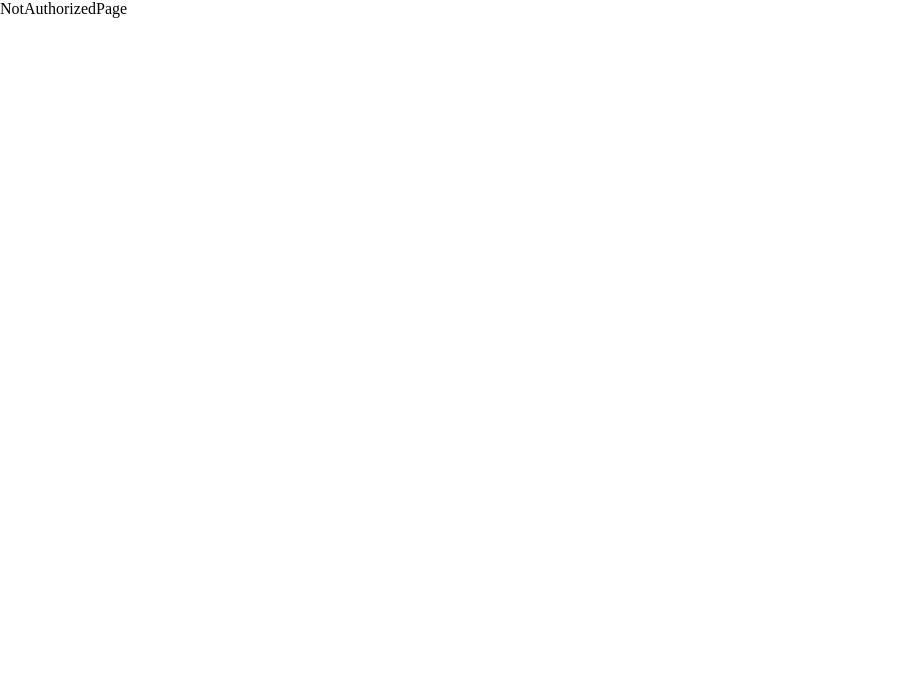
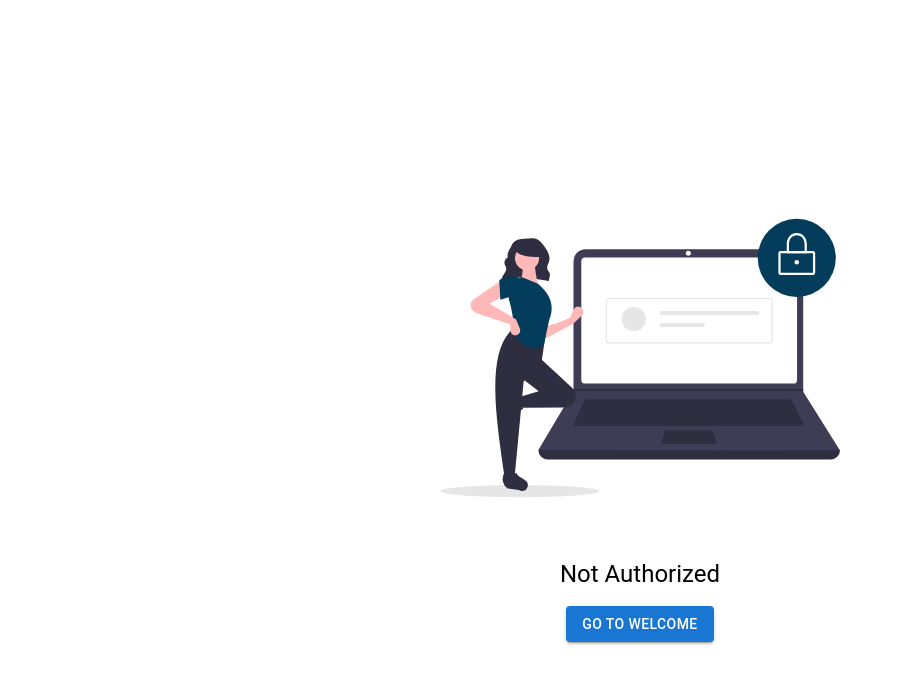
Before and after one commit to batuhanbasturk/OBSS_FE23, a React (Create React App) app in the folder contact-form-management/contact-form-management-client/: page /users in a window 1280 px wide. Shown: the top 684 px of the page, without its empty margins (0-903 px from the left). Built offline with nearby package versions, Linux system fonts and the light colour scheme.

Commit message:
Error Pages UI design

```diff
--- a/contact-form-management/contact-form-management-client/src/components/NotAuthorizedPage.js
+++ b/contact-form-management/contact-form-management-client/src/components/NotAuthorizedPage.js
@@ -1,7 +1,32 @@
-import React from "react";
+import { useNavigate } from "react-router-dom";
+import { Button, Container, Typography } from "@mui/material";
+import notAuthorized from "../images/notAuthorized.svg";
+import {
+  containerStyle,
+  imageStyle,
+  titleStyle,
+} from "../constants/errorPageStyles";
 
-const NotAuthorizedPage = () => {
-  return <div>NotAuthorizedPage</div>;
+const NotAuthorizedPage = ({ error }) => {
+  const navigate = useNavigate();
+  return (
+    <Container sx={containerStyle}>
+      <img src={notAuthorized} alt="not-auth" sx={imageStyle} />
+      <Typography variant="h5" component="h2" sx={titleStyle}>
+        {error ? error : "Not Authorized"}
+      </Typography>
+
+      <Button
+        variant="contained"
+        color="primary"
+        onClick={() => {
+          error ? navigate("/") : navigate("/welcome");
+        }}
+      >
+        {error ? "Go to Homepage" : "Go to Welcome"}
+      </Button>
+    </Container>
+  );
 };
 
 export default NotAuthorizedPage;
--- a/contact-form-management/contact-form-management-client/src/components/NotFoundPage.js
+++ b/contact-form-management/contact-form-management-client/src/components/NotFoundPage.js
@@ -1,45 +1,23 @@
-import React from "react";
 import { useNavigate } from "react-router-dom";
+
 import { Button, Container, Typography } from "@mui/material";
 import NotFound from "../images/404.svg";
+import {
+  containerStyle,
+  imageStyle,
+  titleStyle,
+} from "../constants/errorPageStyles";
 
 const NotFoundPage = ({ error }) => {
   const navigate = useNavigate();
 
-  const containerStyle = {
-    display: "flex",
-    flexDirection: "column",
-    alignItems: "center",
-    justifyContent: "center",
-    minHeight: "100vh",
-  };
-
-  const imageStyle = {
-    marginBottom: "16px",
-    maxWidth: "100%",
-    height: "auto",
-  };
-
-  const titleStyle = {
-    marginBottom: "16px",
-  };
-
-  const textStyle = {
-    marginBottom: "16px",
-  };
-
-  console.log(error);
   return (
     <Container sx={containerStyle}>
       <img src={NotFound} alt="404" sx={imageStyle} />
       <Typography variant="h5" component="h2" sx={titleStyle}>
         {error ? error : "Page Not Found"}
       </Typography>
-      <Typography variant="body1" sx={textStyle}>
-        {error
-          ? "The message you are looking for does not exist"
-          : "The page you are looking for does not exist."}
-      </Typography>
+
       <Button
         variant="contained"
         color="primary"
--- /dev/null
+++ b/contact-form-management/contact-form-management-client/src/constants/errorPageStyles.js
@@ -0,0 +1,17 @@
+export const containerStyle = {
+  display: "flex",
+  flexDirection: "column",
+  alignItems: "center",
+  justifyContent: "center",
+  minHeight: "100vh",
+};
+
+export const imageStyle = {
+  marginBottom: "16px",
+  maxWidth: "100%",
+  height: "auto",
+};
+
+export const titleStyle = {
+  marginBottom: "16px",
+};
```
Also changed, not shown: contact-form-management/contact-form-management-client/src/images/notAuthorized.svg (added).
